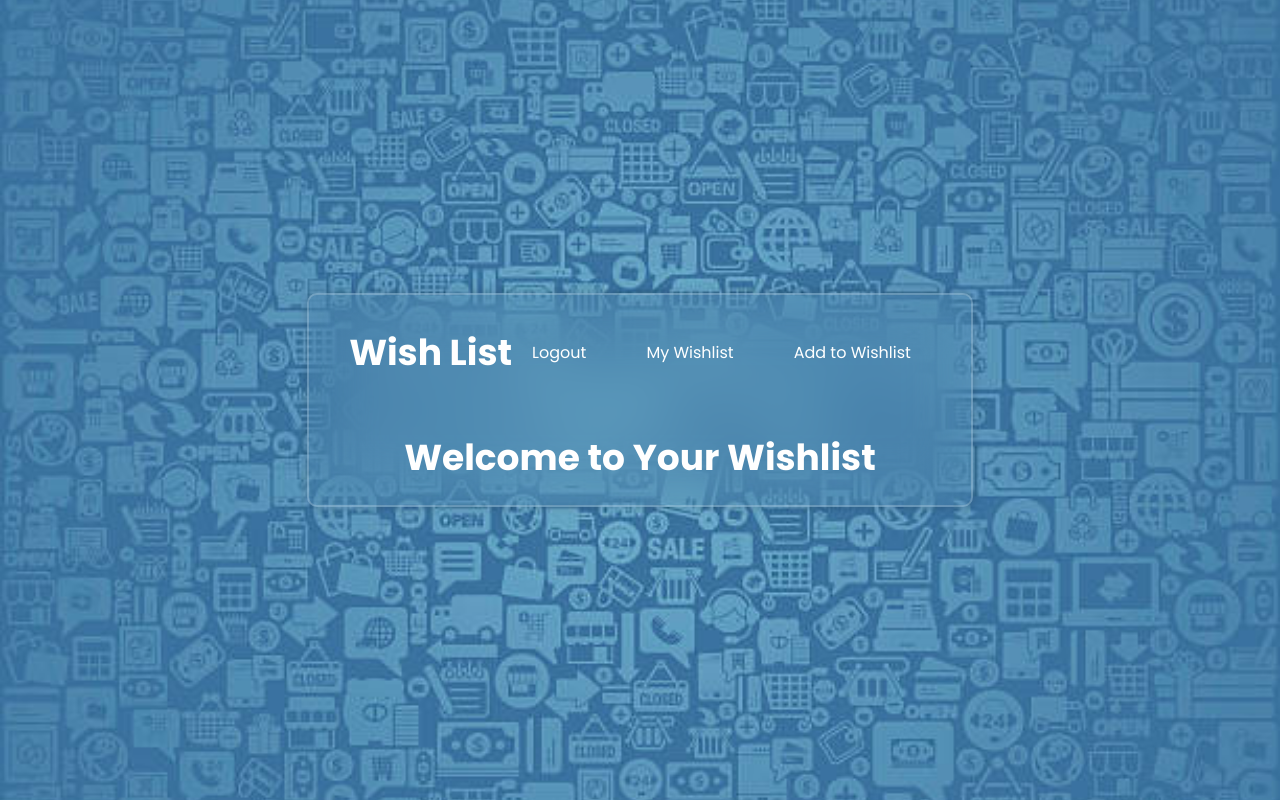
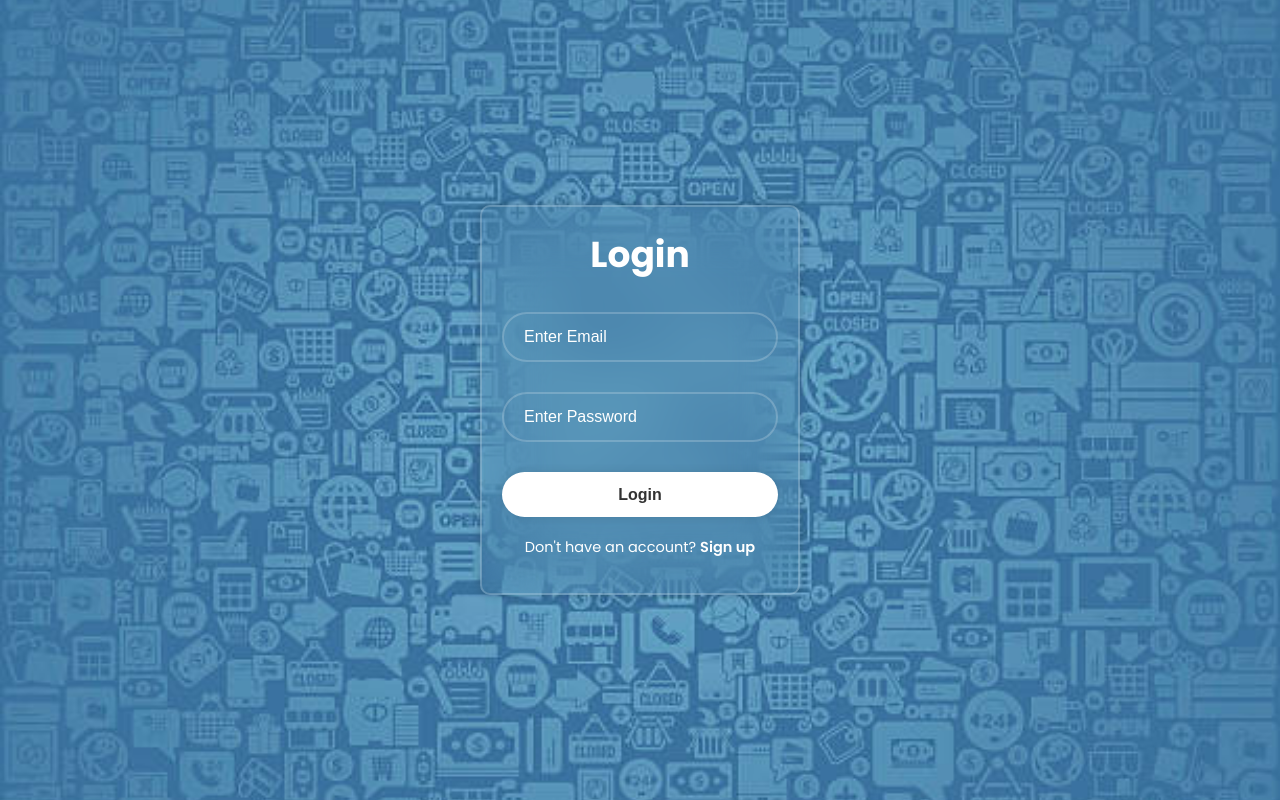
Before and after one commit to JustNekoChris/Project2-Group14-Frontend, a React (Create React App) app in the folder frontend/: page / in a window 1280 px wide. Built offline with nearby package versions, Linux system fonts and the light colour scheme; a web font is replaced by a local one.

Commit message:
Update App.js

```diff
--- a/frontend/src/App.js
+++ b/frontend/src/App.js
@@ -7,9 +7,9 @@ import Home from './Components/HomePage/Home';
 function App() {
   return (
     <Routes>
-      <Route path="/" element={<Home />} />
+      <Route path="/" element={<LoginForm />} />
       <Route path="/signup" element={<SignupForm />} />
-      <Route path="/home" element={<LoginForm />} />  {/* Add home route */}
+      <Route path="/home" element={<Home />} />  {/* Add home route */}
     </Routes>
   );
 }
```
